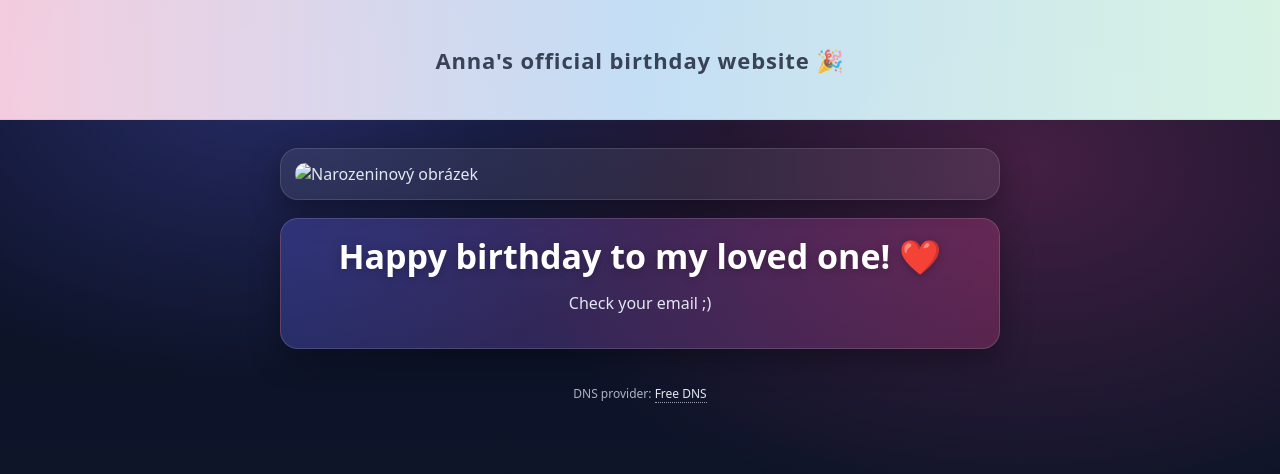
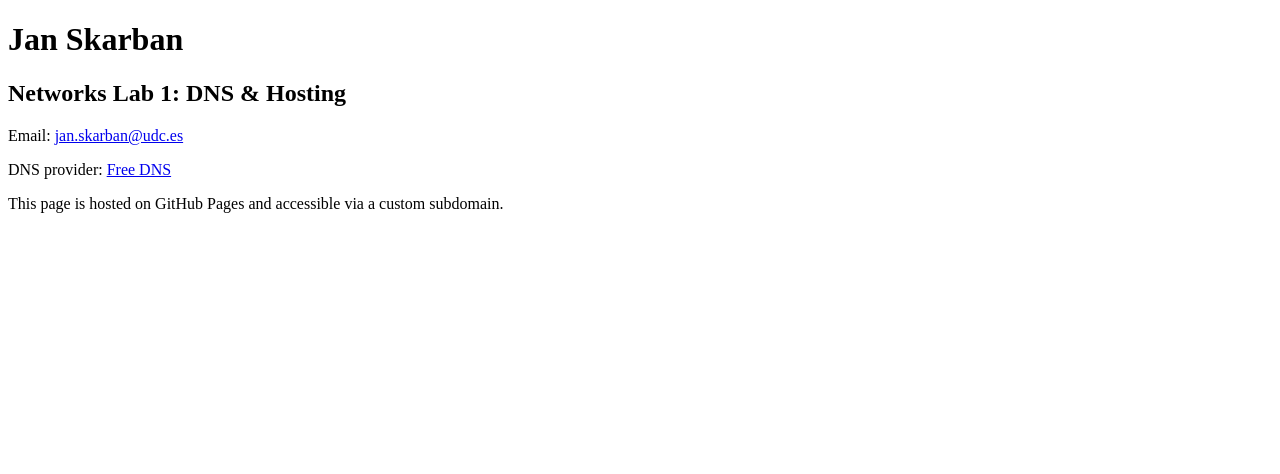
Before and after one commit to JanSkarban/FIC-Red-lab1, a plain HTML site: page index.html in a window 1280 px wide. Drawn offline with Linux system fonts and the light colour scheme.

Commit message:
Update index.html

```diff
--- a/index.html
+++ b/index.html
@@ -1,146 +1,24 @@
 <!doctype html>
-<html lang="cs">
+<html lang="en">
 <head>
-    <meta charset="utf-8" />
-    <meta name="viewport" content="width=device-width,initial-scale=1" />
-    <title>Přání k narozeninám</title>
+  <meta charset="utf-8" />
+  <meta name="viewport" content="width=device-width, initial-scale=1" />
+  <title>Jan Skarban - Networks Lab 1</title>
+</head>
+<body>
+  <h1>Jan Skarban</h1>
+  <h2>Networks Lab 1: DNS & Hosting</h2>
 
-    <style>
-        :root {
-            --bg: #0f172a;
-            --card: rgba(255, 255, 255, 0.08);
-            --text: #e2e8f0;
-            --muted: rgba(226, 232, 240, 0.75);
-            --accent: #ffffff;
-            --shadow: 0 10px 30px rgba(0,0,0,0.35);
-            --radius: 18px;
-        }
+  <p>
+    Email: <a href="mailto:jan.skarban@udc.es">jan.skarban@udc.es</a>
+  </p>
 
-        * { box-sizing: border-box; }
-        body {
-            margin: 0;
-            min-height: 100vh;
-            font-family: system-ui, -apple-system, Segoe UI, Roboto, Arial, sans-serif;
-            color: var(--text);
-            background:
-                    radial-gradient(800px 500px at 20% 10%, rgba(99,102,241,0.30), transparent 60%),
-                    radial-gradient(900px 600px at 80% 20%, rgba(236,72,153,0.25), transparent 60%),
-                    linear-gradient(180deg, #0b1026, var(--bg));
-        }
+  <p>
+    DNS provider: <a href="https://freedns.afraid.org">Free DNS</a>
+  </p>
 
-        /* horní hero banner */
-        .top-banner {
-            height: 120px; /* prostor nahoře */
-            display: flex;
-            align-items: center;
-            justify-content: center;
-            text-align: center;
-
-            /* jemné pastelové pozadí */
-            background: linear-gradient(
-                    90deg,
-                    rgba(255, 214, 231, 0.95),  /* pastel pink */
-                    rgba(205, 233, 255, 0.95),  /* pastel blue */
-                    rgba(225, 255, 237, 0.95)   /* pastel mint */
-            );
-
-            border-bottom: 1px solid rgba(0,0,0,0.06);
-        }
-
-        .top-banner h2 {
-            margin: 0;
-            font-weight: 700;
-            font-size: clamp(16px, 2.4vw, 22px);
-            letter-spacing: 0.04em;
-            color: rgba(15, 23, 42, 0.78); /* tmavší text kvůli světlému banneru */
-        }
-
-        /* kontejner stránky */
-        .wrap {
-            max-width: 900px;
-            margin: 0 auto;
-            padding: 28px 18px 40px;
-            display: grid;
-            gap: 18px;
-            justify-items: center;
-        }
-
-        /* karta s obrázkem */
-        .photo-card {
-            width: min(720px, 100%);
-            background: var(--card);
-            border: 1px solid rgba(255,255,255,0.12);
-            border-radius: var(--radius);
-            box-shadow: var(--shadow);
-            padding: 14px;
-        }
-
-        .photo-card img {
-            display: block;
-            width: 100%;
-            height: auto;
-            border-radius: calc(var(--radius) - 8px);
-            object-fit: cover;
-        }
-
-        /* banner s přáním */
-        .wish-banner {
-            width: min(720px, 100%);
-            border-radius: var(--radius);
-            padding: 18px 16px;
-            text-align: center;
-            background: linear-gradient(90deg, rgba(99,102,241,0.30), rgba(236,72,153,0.25));
-            border: 1px solid rgba(255,255,255,0.14);
-            box-shadow: var(--shadow);
-        }
-
-        .wish-banner h1 {
-            margin: 0;
-            font-size: clamp(22px, 3.2vw, 34px);
-            line-height: 1.15;
-            color: var(--accent);
-            text-shadow: 0 2px 10px rgba(0,0,0,0.25);
-        }
-
-        /* copyright/info */
-        .credits {
-            width: min(720px, 100%);
-            text-align: center;
-            font-size: 12px;
-            color: var(--muted);
-            margin-top: 6px;
-        }
-        .credits a {
-            color: var(--text);
-            text-decoration: none;
-            border-bottom: 1px dotted rgba(226,232,240,0.65);
-        }
-        .credits a:hover {
-            border-bottom-style: solid;
-        }
-    </style>
-</head>
-
-<body>
-<header class="top-banner">
-    <h2>Anna's official birthday website 🎉</h2>
-</header>
-
-<main class="wrap">
-    <div class="photo-card">
-        <img src="image.JPG" alt="Narozeninový obrázek" />
-    </div>
-
-    <section class="wish-banner" aria-label="Přání">
-        <h1>Happy birthday to my loved one! ❤️</h1>
-        <p>Check your email ;)</p>
-    </section>
-
-    <div class="credits">
-        <p>
-            DNS provider: <a href="https://freedns.afraid.org">Free DNS</a>
-        </p>
-    </div>
-</main>
+  <p>
+    This page is hosted on GitHub Pages and accessible via a custom subdomain.
+  </p>
 </body>
 </html>
```
